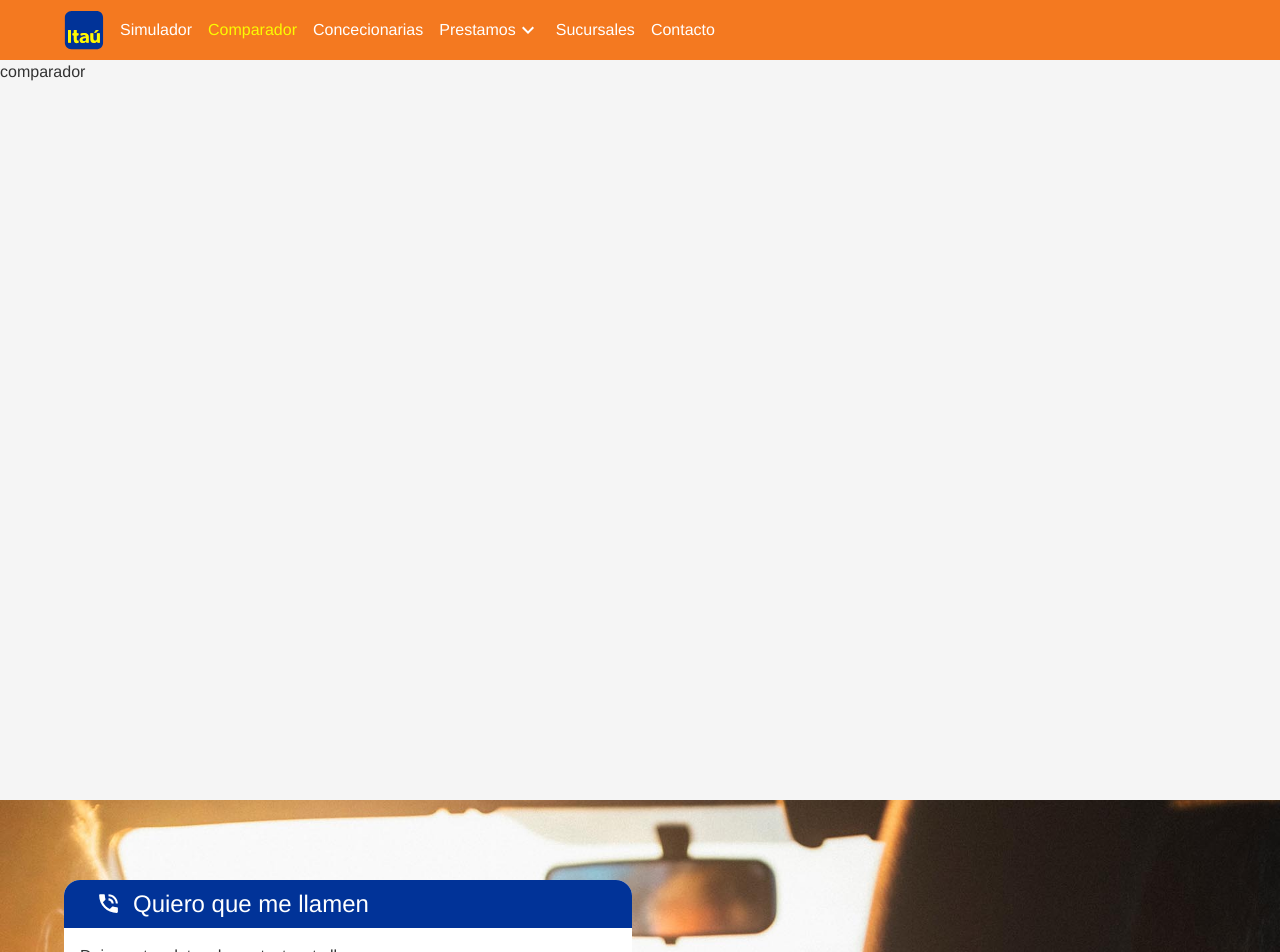
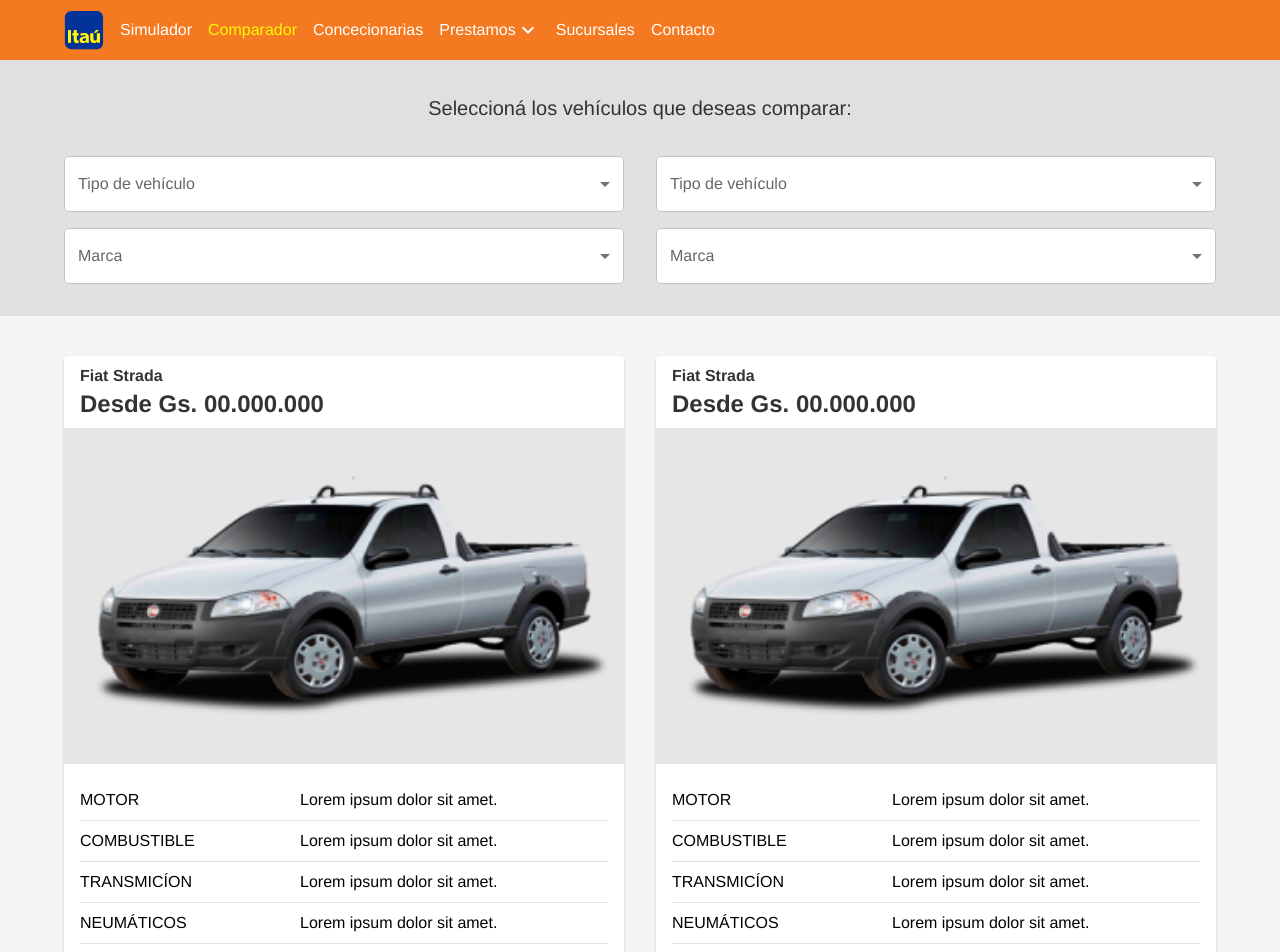
Before and after one commit to alexjhoan/itau, a Next.js app: page /comparador in a window 1280 px wide. Shown: the top 952 px of the page. Built offline with nearby package versions, Linux system fonts and the light colour scheme.

Commit message:
done comparador

```diff
--- /dev/null
+++ b/components/CustomSelect.tsx
@@ -0,0 +1,44 @@
+import {
+  Checkbox,
+  FormControl,
+  InputLabel,
+  ListItemText,
+  MenuItem,
+  OutlinedInput,
+  Select,
+  useTheme
+} from '@mui/material'
+import React from 'react'
+
+const CustomSelect = ({ label, listItems, value, onChange }: any) => {
+  const theme = useTheme()
+  return (
+    <FormControl
+      sx={{
+        width: '100%',
+        background: theme.palette.common.white,
+        borderRadius: theme.spacing(0.5)
+      }}
+    >
+      <InputLabel id="demo-multiple-checkbox-label">{label}</InputLabel>
+      <Select
+        labelId="demo-multiple-checkbox-label"
+        id="demo-multiple-checkbox"
+        multiple
+        value={value}
+        onChange={onChange}
+        renderValue={(selected) => selected.join(', ')}
+        input={<OutlinedInput label={label} />}
+      >
+        {listItems.map((type: any) => (
+          <MenuItem key={type} value={type}>
+            <Checkbox checked={value.indexOf(type) > -1} />
+            <ListItemText primary={type} />
+          </MenuItem>
+        ))}
+      </Select>
+    </FormControl>
+  )
+}
+
+export default CustomSelect
--- a/pages/comparador.tsx
+++ b/pages/comparador.tsx
@@ -1,7 +1,194 @@
-import React from 'react'
+import {
+  Box,
+  Container,
+  SelectChangeEvent,
+  Stack,
+  Typography,
+  Grid,
+  Card,
+  CardContent,
+  Button,
+  CardActions
+} from '@mui/material'
+import { grey } from '@mui/material/colors'
+import React, { useState } from 'react'
+import CustomSelect from '../components/CustomSelect'
+import Image from 'next/image'
 
-const comparador = () => {
-  return <div>comparador</div>
+const typesCar = ['Autos', 'Camionetas', 'Compactos', 'Deportivos', 'Motos']
+const brandsCar = ['Audi', 'BMW', 'Brillance']
+const feature = [
+  'motor',
+  'combustible',
+  'transmicíon',
+  'neumáticos',
+  'vidrios',
+  'airbag',
+  'A/A',
+  'autdio',
+  'garantia',
+  'cap. carga'
+]
+
+const formInit = {
+  typeCar: [],
+  brandCar: []
 }
 
-export default comparador
+const Comparador = () => {
+  const [car1, setCar1] = useState(formInit)
+  const [car2, setCar2] = useState(formInit)
+
+  const handleChange = (
+    event: SelectChangeEvent<typeof car1> | any,
+    form: string,
+    typeInput: string
+  ) => {
+    const {
+      target: { value }
+    } = event
+    console.log(value)
+    if (form == 'car1') {
+      setCar1({ ...car1, [typeInput]: value })
+    } else {
+      setCar2({ ...car2, [typeInput]: value })
+    }
+  }
+
+  return (
+    <>
+      <Box sx={{ backgroundColor: grey[300], py: 4 }}>
+        <Container maxWidth="lg">
+          <Typography variant="h6" align="center" pb={4}>
+            Seleccioná los vehículos que deseas comparar:
+          </Typography>
+          <Grid container spacing={4}>
+            <Grid item xs={12} md={6}>
+              <Stack spacing={2}>
+                <CustomSelect
+                  label={'Tipo de vehículo'}
+                  listItems={typesCar}
+                  value={car1.typeCar}
+                  onChange={(e: SelectChangeEvent) => handleChange(e, 'car1', 'typeCar')}
+                />
+                <CustomSelect
+                  label={'Marca'}
+                  listItems={brandsCar}
+                  value={car1.brandCar}
+                  onChange={(e: SelectChangeEvent) => handleChange(e, 'car1', 'brandCar')}
+                />
+              </Stack>
+            </Grid>
+            <Grid item xs={12} md={6}>
+              <Stack spacing={2}>
+                <CustomSelect
+                  label={'Tipo de vehículo'}
+                  listItems={typesCar}
+                  value={car2.typeCar}
+                  onChange={(e: SelectChangeEvent) => handleChange(e, 'car2', 'typeCar')}
+                />
+                <CustomSelect
+                  label={'Marca'}
+                  listItems={brandsCar}
+                  value={car2.brandCar}
+                  onChange={(e: SelectChangeEvent) => handleChange(e, 'car2', 'brandCar')}
+                />
+              </Stack>
+            </Grid>
+          </Grid>
+        </Container>
+      </Box>
+      <Container maxWidth="lg" sx={{ pt: 5, pb: 10 }}>
+        <Grid container spacing={4}>
+          <Grid item xs={12} md={6}>
+            <Card>
+              <Box pt={1} px={2}>
+                <Typography variant="body1" sx={{ fontWeight: 700 }}>
+                  Fiat Strada
+                </Typography>
+                <Typography variant="h5" sx={{ fontWeight: 700 }} gutterBottom>
+                  Desde Gs. 00.000.000
+                </Typography>
+              </Box>
+              <Image
+                src={'/img/autos/prueba.png'}
+                width={300}
+                height={180}
+                layout="responsive"
+                alt="prueba"
+              />
+              <CardContent>
+                {feature.map((item, i) => (
+                  <Grid container sx={{ borderBottom: `solid 1px ${grey[300]}` }} key={i} py={1}>
+                    <Grid item xs={12} sm={5}>
+                      <Typography
+                        variant="body1"
+                        color="initial"
+                        sx={{ textTransform: 'uppercase' }}
+                      >
+                        {item}
+                      </Typography>
+                    </Grid>
+                    <Grid item xs={12} sm={7}>
+                      <Typography variant="body1" color="initial">
+                        Lorem ipsum dolor sit amet.
+                      </Typography>
+                    </Grid>
+                  </Grid>
+                ))}
+              </CardContent>
+              <CardActions sx={{ display: 'flex', justifyContent: 'center', pb: 3 }}>
+                <Button variant={'contained'}>Ver más</Button>
+              </CardActions>
+            </Card>
+          </Grid>
+          <Grid item xs={12} md={6}>
+            <Card>
+              <Box pt={1} px={2}>
+                <Typography variant="body1" sx={{ fontWeight: 700 }}>
+                  Fiat Strada
+                </Typography>
+                <Typography variant="h5" sx={{ fontWeight: 700 }} gutterBottom>
+                  Desde Gs. 00.000.000
+                </Typography>
+              </Box>
+              <Image
+                src={'/img/autos/prueba.png'}
+                width={300}
+                height={180}
+                layout="responsive"
+                alt="prueba"
+              />
+              <CardContent>
+                {feature.map((item, i) => (
+                  <Grid container sx={{ borderBottom: `solid 1px ${grey[300]}` }} key={i} py={1}>
+                    <Grid item xs={12} sm={5}>
+                      <Typography
+                        variant="body1"
+                        color="initial"
+                        sx={{ textTransform: 'uppercase' }}
+                      >
+                        {item}
+                      </Typography>
+                    </Grid>
+                    <Grid item xs={12} sm={7}>
+                      <Typography variant="body1" color="initial">
+                        Lorem ipsum dolor sit amet.
+                      </Typography>
+                    </Grid>
+                  </Grid>
+                ))}
+              </CardContent>
+              <CardActions sx={{ display: 'flex', justifyContent: 'center', pb: 3 }}>
+                {/* TODO: poner al detalle del auto */}
+                <Button variant={'contained'}>Ver más</Button>
+              </CardActions>
+            </Card>
+          </Grid>
+        </Grid>
+      </Container>
+    </>
+  )
+}
+
+export default Comparador
--- a/pages/concecionarias.tsx
+++ b/pages/concecionarias.tsx
@@ -1,7 +1,7 @@
 import React from 'react'
 
-const concecionarias = () => {
-  return <div>concecionarias</div>
+const Concecionarias = () => {
+  return <div>Concecionarias</div>
 }
 
-export default concecionarias
+export default Concecionarias
--- a/pages/prestamos.tsx
+++ b/pages/prestamos.tsx
@@ -1,7 +1,7 @@
 import React from 'react'
 
-const prestamos = () => {
-  return <div>prestamos</div>
+const Prestamos = () => {
+  return <div>Prestamos</div>
 }
 
-export default prestamos
+export default Prestamos
--- a/pages/sucursales.tsx
+++ b/pages/sucursales.tsx
@@ -1,7 +1,7 @@
 import React from 'react'
 
-const sucursales = () => {
-  return <div>sucursales</div>
+const Sucursales = () => {
+  return <div>Sucursales</div>
 }
 
-export default sucursales
+export default Sucursales
--- a/theme/theme.ts
+++ b/theme/theme.ts
@@ -40,7 +40,9 @@
       MuiButton: {
         styleOverrides: {
           root: {
-            minHeight: 50
+            minHeight: 50,
+            minWidth: 150,
+            textTransform: 'capitalize'
           }
         }
       }
```
Also changed, not shown: components/Search.tsx (+20 -64 lines).
